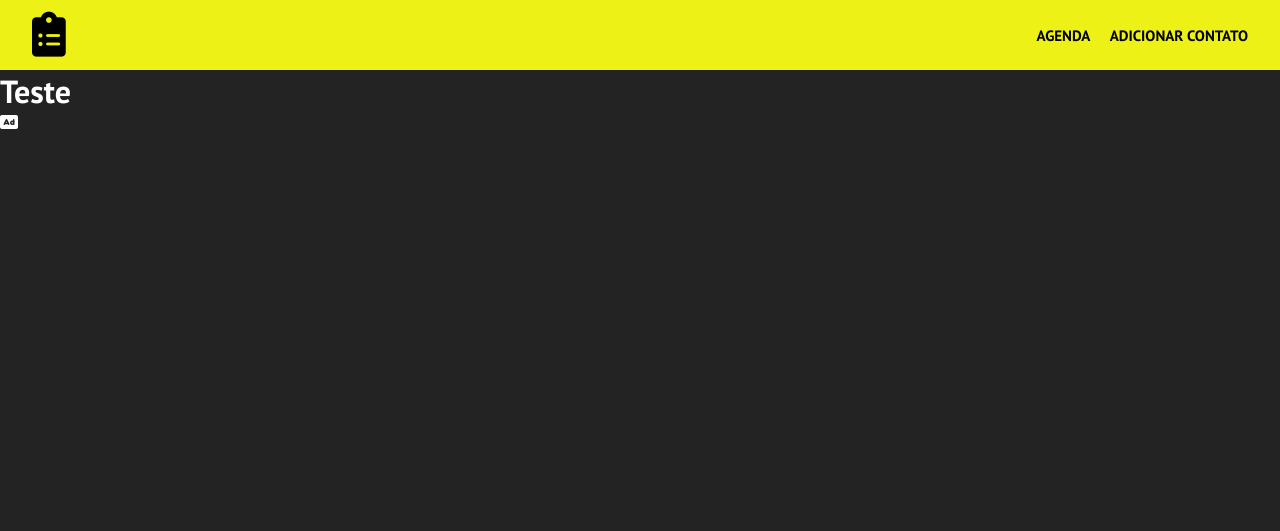
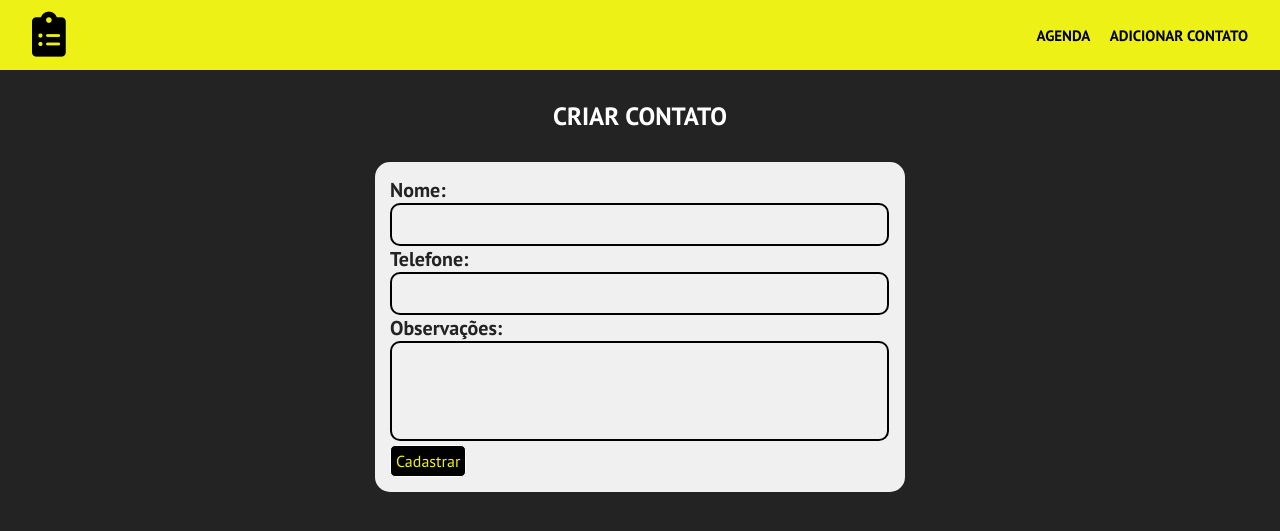
Before and after one commit to DarlanAugusto/Agenda, a PHP site: page /create.php in a window 1280 px wide. Shown: the top 531 px of the page. Run offline with PHP 8.4, Linux system fonts and the light colour scheme; data that the repository does not hold is empty.

Commit message:
Fianlizando css da pagina de criar contato

```diff
--- a/create.php
+++ b/create.php
@@ -4,8 +4,24 @@ include_once("templates/header.php");
 
 ?>
 
-    <h1>Teste</h1>
-    <i class="fas fa-ad"></i>
+    <h1 id="main-title">Criar Contato</h1>
+    <div id="container-create">
+        <form action="<?php echo $BASE_URL?>config/process.php" method ="POST">
+            <input type="hidden" name="type" value ="create">
+
+            <div class="create">
+                <label class="subtitle" for="name">Nome:</label>
+                <input class="upp" type="text" name="name" id="name" required>
+
+                <label class="subtitle" for="phone">Telefone:</label>
+                <input class="upp" type="text" name="phone" id="phone" required>
+
+                <label class="subtitle" for="obs">Observações:</label>
+                <textarea name="observations" id="observations" cols="30" rows="4"></textarea>
+            </div>
+            <button class="btn" type="submit">Cadastrar</button>
+        </form>
+    </div>
 
 
 <?php
--- a/css/styles.css
+++ b/css/styles.css
@@ -121,3 +121,55 @@ td {
     color: #000;
     background-color: #eef115;
 }
+
+#container-create {
+    width: 500px;
+    height: 300px;
+    margin: 0 auto;
+    background-color: #f0f0f0;
+    border-radius: 15px;
+    padding: 15px;
+}
+
+.create input {
+   width: 475px;
+   background-color: transparent;
+   border: 2px solid #000 ;
+   border-radius: 10px;
+   padding: 10px;
+   color: #242323;
+   outline-style: none;
+   font-size: 15px;
+}
+
+textarea {
+    width: 475px;
+    background-color: transparent;
+    border: 2px solid #000 ;
+    border-radius: 10px;
+    padding: 10px;
+    color: #242323;
+    outline-style: none;
+    font-size: 15px;
+    resize: none;
+}
+
+.create label {
+    color: #242323;
+    font-size: 20px;
+}
+
+.upp{
+    text-transform: uppercase;
+}
+
+.btn {
+    font-size: 16px;
+    text-decoration: none;
+    color: #eef115;
+    background-color: #000;
+    border: 1px solid #fff;
+    border-radius: 5px;
+    padding: 5px;
+    float: left;
+}
```
